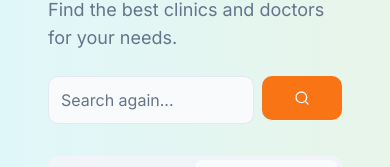
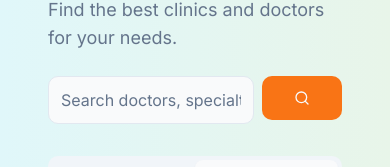
Before and after one commit to harshray23/sanjiwani, a Next.js app: page /search in a window 390 px wide. Shown: the part 209-376 px from the top of the page. Built offline with nearby package versions, Linux system fonts and the light colour scheme.

Commit message:
it must be responsive such that if there is no text in the search bar it

```diff
--- a/src/app/search/page.tsx
+++ b/src/app/search/page.tsx
@@ -80,7 +80,7 @@ function SearchResults() {
           <Input
             value={searchQuery}
             onChange={(e) => setSearchQuery(e.target.value)}
-            placeholder="Search again..."
+            placeholder="Search doctors, specialties, or clinics..."
             className="h-12 text-base"
           />
           <Button type="submit" size="lg" disabled={isLoading}>
```
